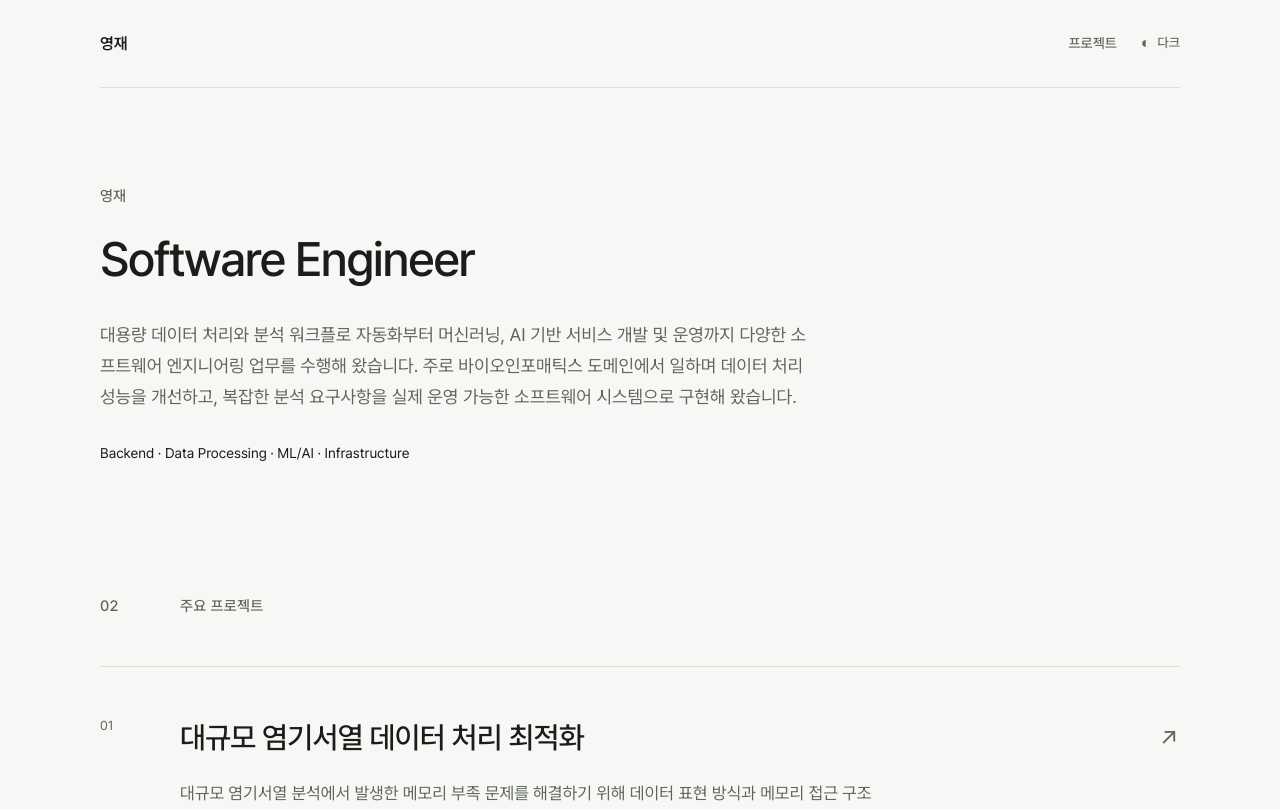
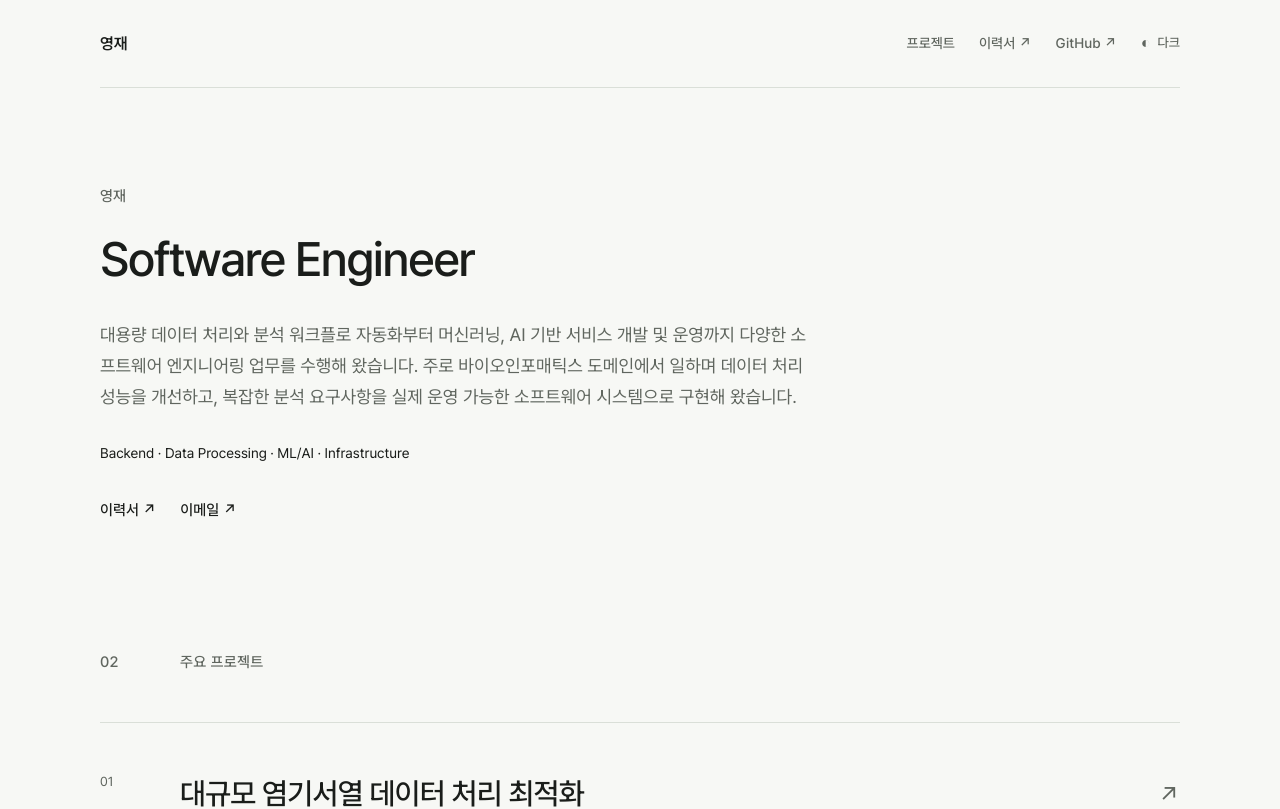
Before and after one commit to kingturtle0/foglio, a Next.js app: page / in a window 1280 px wide. Shown: the top 809 px of the page. Built offline with nearby package versions, Linux system fonts and the light colour scheme.

Commit message:
Connect final resume and contact links

```diff
--- a/content/site.ts
+++ b/content/site.ts
@@ -7,10 +7,8 @@ export const siteProfile: SiteProfile = {
   positioning: "Software Engineer",
   description: "대용량 데이터 처리와 분석 워크플로 자동화부터 머신러닝, AI 기반 서비스 개발 및 운영까지 다양한 소프트웨어 엔지니어링 업무를 수행해 왔습니다. 주로 바이오인포매틱스 도메인에서 일하며 데이터 처리 성능을 개선하고, 복잡한 분석 요구사항을 실제 운영 가능한 소프트웨어 시스템으로 구현해 왔습니다.",
   coreAreas: ["Backend", "Data Processing", "ML/AI", "Infrastructure"],
-  // Replace these null values with real URLs when the contact details are ready.
-  // For a real PDF, use publicAssetPath("/resume.pdf") after adding it to public/.
-  emailUrl: null,
-  githubUrl: null,
+  emailUrl: "mailto:dhdnqkrtk22@naver.com",
+  githubUrl: "https://github.com/kingturtle0",
   linkedinUrl: null,
-  resumeUrl: null,
+  resumeUrl: publicAssetPath("/resume.pdf"),
 };
```
Also changed, not shown: 1 other file (tests, documents, lock files or other folders).
